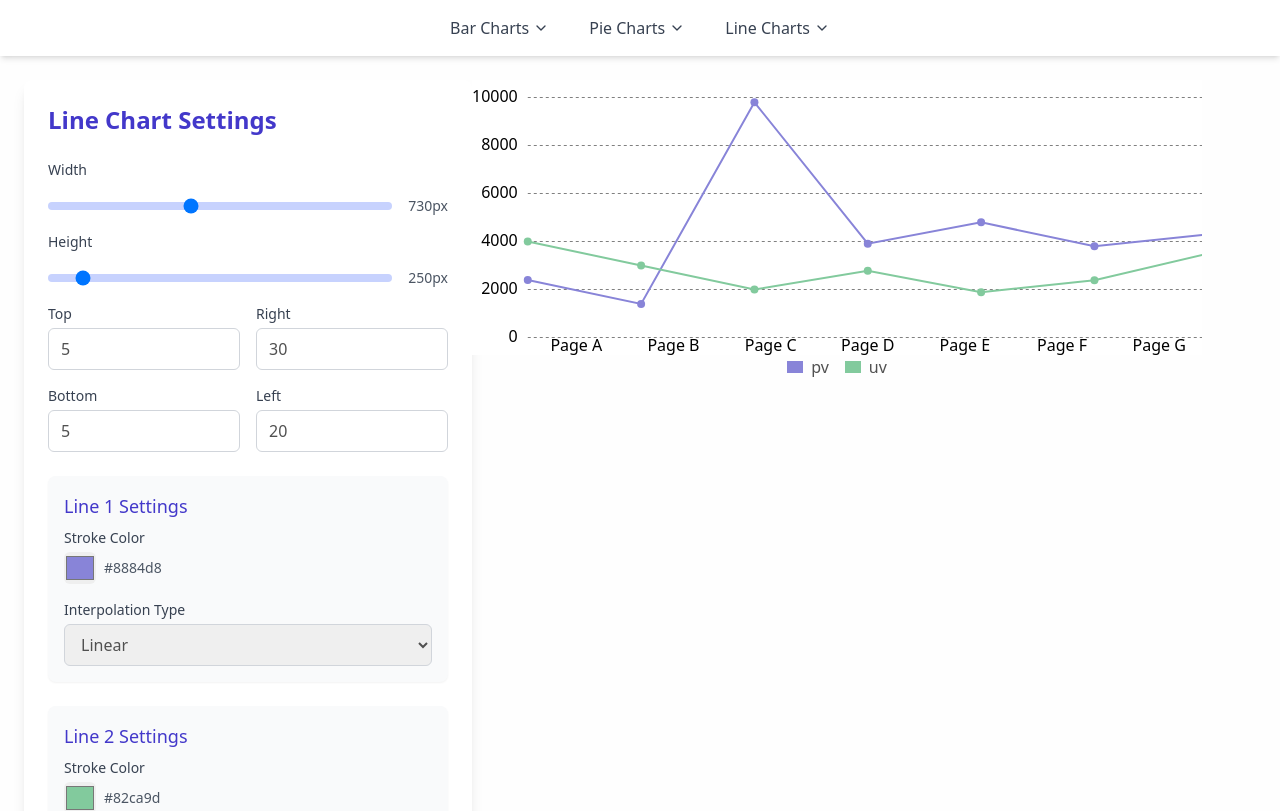
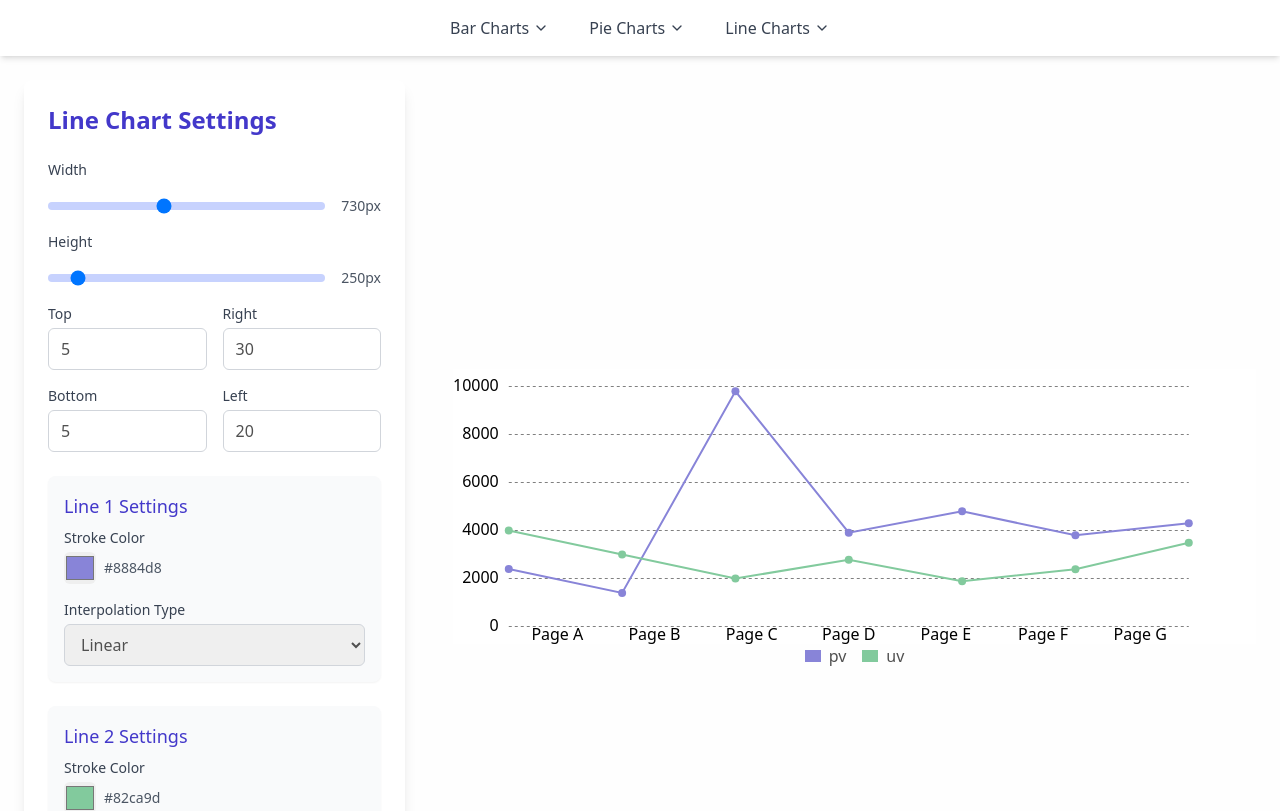
Before and after one commit to unosquare/unochart, a React app: page /line-chart in a window 1280 px wide. Shown: the top 811 px of the page. Built offline with nearby package versions, Linux system fonts and the light colour scheme; the HTML template or start-up script is replaced by a standard one.

Commit message:
LineChart With Labels

```diff
--- a/samples/App.tsx
+++ b/samples/App.tsx
@@ -16,6 +16,7 @@ import DashedLineChart from './pages/DashedLineChart';
 import ReferenceLineChart from './pages/ReferenceLineChart';
 import TinyLineChart from './pages/TinyLineChart';
 import NoNullsChart from './pages/NoNulls';
+import LineChartWithLabels from './pages/LineChartWithLabels';
 
 const App = () => {
   return (
@@ -37,6 +38,7 @@ const App = () => {
           <Route path="/reference-line-chart" element={<ReferenceLineChart />} />
           <Route path="/tiny-line-chart" element={<TinyLineChart />} />
           <Route path="/no-nulls" element={<NoNullsChart />} />
+          <Route path="/line-chart-with-labels" element={<LineChartWithLabels />} />
         </Routes>
       </div>
     </Router>
--- /dev/null
+++ b/samples/pages/LineChartWithLabels.tsx
@@ -0,0 +1,14 @@
+// LineChartWithLabels.tsx
+import React from 'react';
+import LineChartWrapper from '../utils/LineChartWrapper';
+
+const LineChartWithLabels = () => {
+  const initialLines = [
+    { id: 1, stroke: '#8884d8', dataKey: 'pv', type: 'monotone', label: true },
+    { id: 2, stroke: '#82ca9d', dataKey: 'uv', type: 'monotone', label: true },
+  ];
+
+  return <LineChartWrapper initialLines={initialLines} />;
+};
+
+export default LineChartWithLabels;
--- a/samples/utils/LineChartWrapper.tsx
+++ b/samples/utils/LineChartWrapper.tsx
@@ -1,3 +1,4 @@
+// LineChartWrapper.tsx
 import React, { useState } from 'react';
 import LineChart from '../../src/LineChart';
 import Line from '../../src/Line';
@@ -48,6 +49,7 @@ const LineChartWrapper = ({ initialLines, additionalComponents = [], initialWidt
           setMargin={setMargin}
           data={data}
         />
+        <div className='flex items-center pl-12'>
           <LineChart width={width} height={height} data={data} margin={margin}>
             {width > 300 && height > 200 && <CartesianGrid strokeDasharray="3 3" />}
             {width > 300 && height > 200 && <XAxis dataKey="name" />}
@@ -62,12 +64,14 @@ const LineChartWrapper = ({ initialLines, additionalComponents = [], initialWidt
                 stroke={line.stroke}
                 strokeDasharray={line.strokeDasharray}
                 connectNulls={line.connectNulls}
+                label={line.label}
               />
             ))}
             {additionalComponents}
           </LineChart>
         </div>
       </div>
+    </div>
   );
 };
 
--- a/samples/utils/NavBar.tsx
+++ b/samples/utils/NavBar.tsx
@@ -38,6 +38,7 @@ export default function NavBar() {
         { name: 'Reference Line Chart', path: '/reference-line-chart' },
         { name: 'Tiny Line Chart', path: '/tiny-line-chart' },
         { name: 'Connect Nulls Chart', path: '/no-nulls' },
+        { name: 'Line Chart with Labels', path: '/line-chart-with-labels' },
       ],
     },
   ];
--- a/src/Line/index.tsx
+++ b/src/Line/index.tsx
@@ -1,3 +1,4 @@
+// Line.tsx
 import React from 'react';
 import * as d3Shape from 'd3-shape';
 
@@ -27,6 +28,7 @@ interface LineProps {
     connectNulls?: boolean;
     onMouseOver?: (event: React.MouseEvent, entry: { name: string; [key: string]: any }) => void;
     onMouseOut?: () => void;
+    label?: boolean; // Agregada la propiedad label
 }
 
 const Line: React.FC<LineProps> = ({
@@ -40,6 +42,7 @@ const Line: React.FC<LineProps> = ({
     connectNulls = false,
     onMouseOver = () => {},
     onMouseOut = () => {},
+    label = false, // Valor por defecto de label es false
 }) => {
     if (!data.length) return null;
 
@@ -110,8 +113,8 @@ const Line: React.FC<LineProps> = ({
                 const y = yScale(value);
                 if (y === null) return null;
                 return (
+                    <g key={`point-${index}`}>
                         <circle
-                        key={`point-${index}`}
                             cx={x}
                             cy={y}
                             r={4}
@@ -119,6 +122,18 @@ const Line: React.FC<LineProps> = ({
                             onMouseOver={(event) => onMouseOver(event, entry)}
                             onMouseOut={onMouseOut}
                         />
+                        {label && (
+                            <text
+                                x={x}
+                                y={y - 10} // Posiciona la etiqueta encima de la bolita
+                                textAnchor="middle"
+                                fontSize={12}
+                                fill={stroke}
+                            >
+                                {value}
+                            </text>
+                        )}
+                    </g>
                 );
             })}
         </>
--- a/src/LineChart/index.tsx
+++ b/src/LineChart/index.tsx
@@ -152,7 +152,7 @@ const LineChart: React.FC<LineChartProps> = ({
         <div className='relative inline-block'>
             <svg
                 ref={svgRef}
-                width={width}
+                width={width + width * 0.1}
                 height={height + height * 0.1}
                 className='bg-white'
                 onMouseMove={handleMouseMove}
```
Lines whose indentation alone changed are shown as unchanged.
